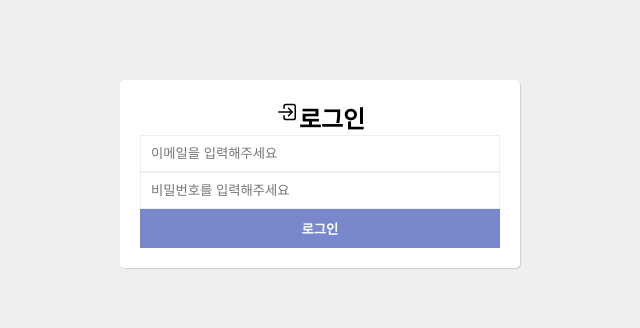
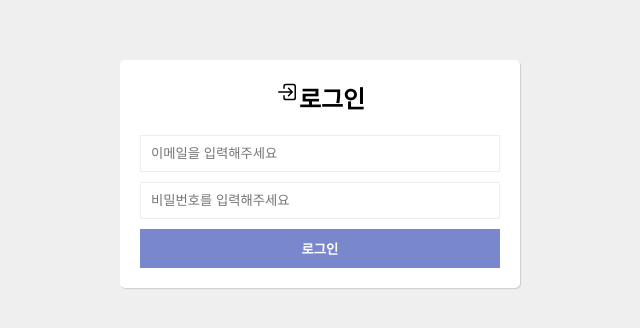
Before and after one commit to ggujin/wanted-pre-onboarding-frontend, a React (Create React App) app: page /signin in a window 1280 px wide. Shown: the part 226-554 px from the top of the page, without its empty margins (320-960 px from the left). Built offline with nearby package versions, Linux system fonts and the light colour scheme.

Commit message:
style: add signin page style

```diff
--- a/src/pages/Signin/Signin.module.scss
+++ b/src/pages/Signin/Signin.module.scss
@@ -1,6 +1,6 @@
 .formHeader {
   text-align: center;
-  margin: 0;
+  margin-top: 0;
 }
 
 .icon {
@@ -19,3 +19,7 @@
     background-color: lighten(#2f3c7e, 30%);
   }
 }
+
+.formItem + .formItem {
+  margin-top: 10px;
+}
--- a/src/pages/Signin/Signin.tsx
+++ b/src/pages/Signin/Signin.tsx
@@ -27,7 +27,7 @@ export function Signin() {
           <IoLogInOutline className={styles.icon} />
           로그인
         </h2>
-        <div>
+        <div className={styles.formItem}>
           <Input
             type="text"
             name="email"
@@ -37,7 +37,7 @@ export function Signin() {
             data-testid="email-input"
           />
         </div>
-        <div>
+        <div className={styles.formItem}>
           <Input
             type="password"
             name="password"
@@ -47,7 +47,7 @@ export function Signin() {
             data-testid="password-input"
           />
         </div>
-        <div>
+        <div className={styles.formItem}>
           <button
             className={styles.submit}
             type="submit"
```
